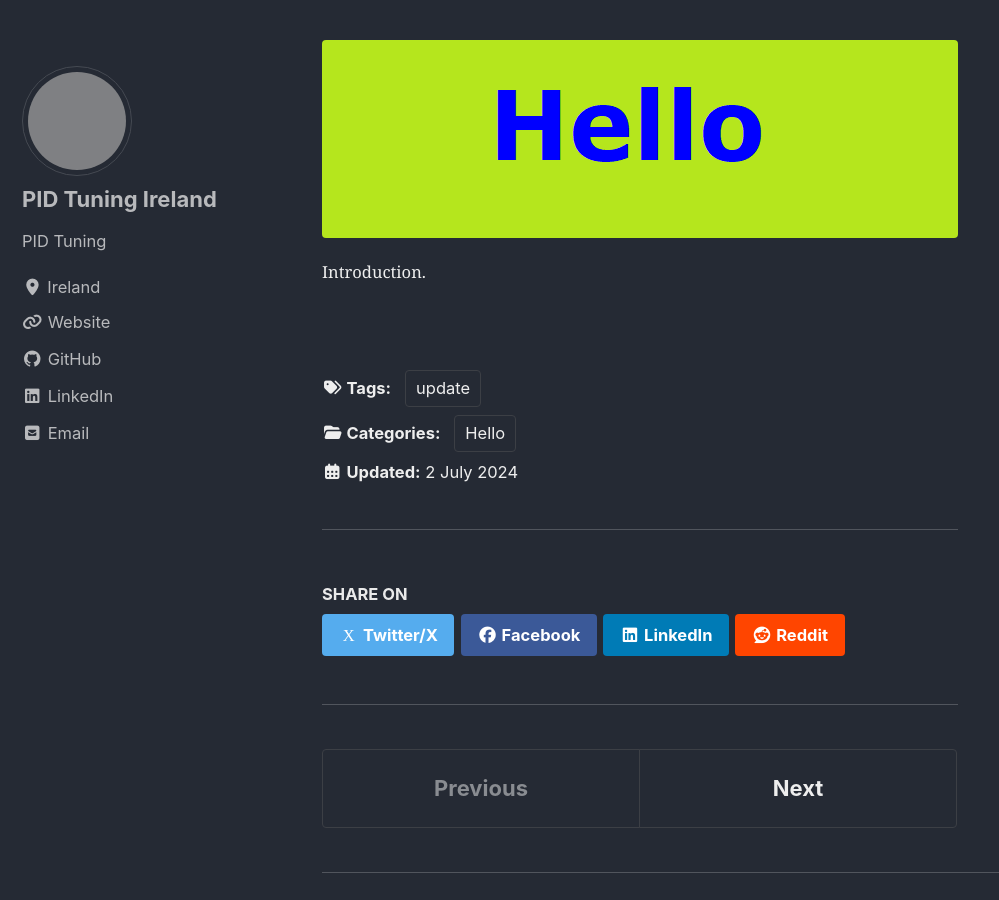
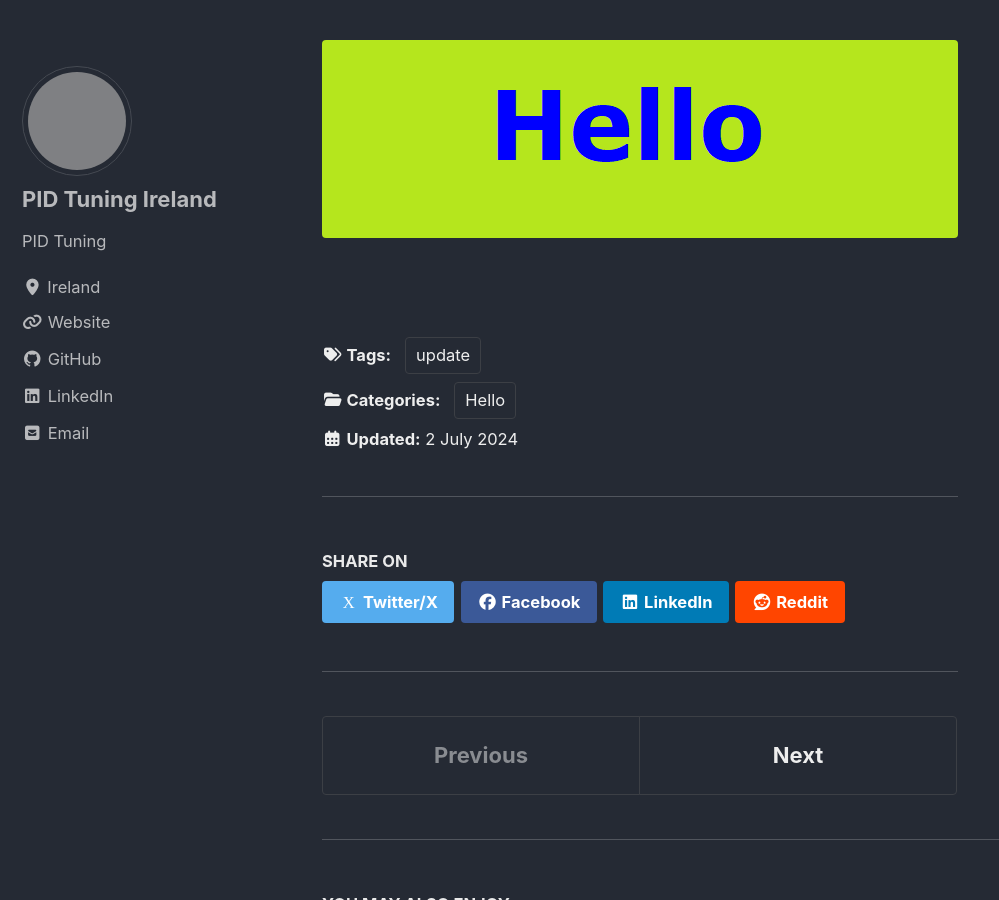
Before and after one commit to PIDTuningIreland/blog.github.io, a Jekyll site: the page built from _posts/2024-07-02-hello.md, in a window 1280 px wide and 900 px high, scrolled down 339 px. Shown: the whole window, without its empty margins (0-999 px from the left). Built offline with Jekyll 4.4.1, drawn with Linux system fonts in a browser that asks for light colours; cached includes are drawn as plain includes; grey boxes are pictures that could not be loaded.

Commit message:
Update 2024-07-02-hello.md

```diff
--- a/_posts/2024-07-02-hello.md
+++ b/_posts/2024-07-02-hello.md
@@ -16,5 +16,5 @@ This is the first post!!!
 
 <figure>
   {{ fig_img | markdownify | remove: "<p>" | remove: "</p>" }}
-  <figcaption>Introduction.</figcaption>
+  <figcaption></figcaption>
 </figure>
```
